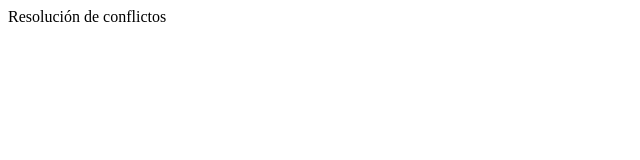
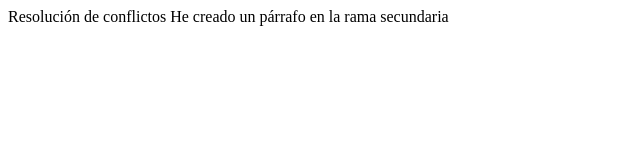
Before and after one commit to juandiegojp/conflicto-github, a plain HTML site: page index.html in a window 1280 px wide. Shown: the whole page, without its empty margins (0-640 px from the left). Drawn offline with Linux system fonts and the light colour scheme.

Commit message:
ch-index2
cambios en el index desde la rama

```diff
--- a/index.html
+++ b/index.html
@@ -7,6 +7,7 @@
     <title>RAID3</title>
 </head>
 <body>
-  Resolución de conflictos
+    Resolución de conflictos
+    He creado un párrafo en la rama secundaria
 </body>
 </html>
```
